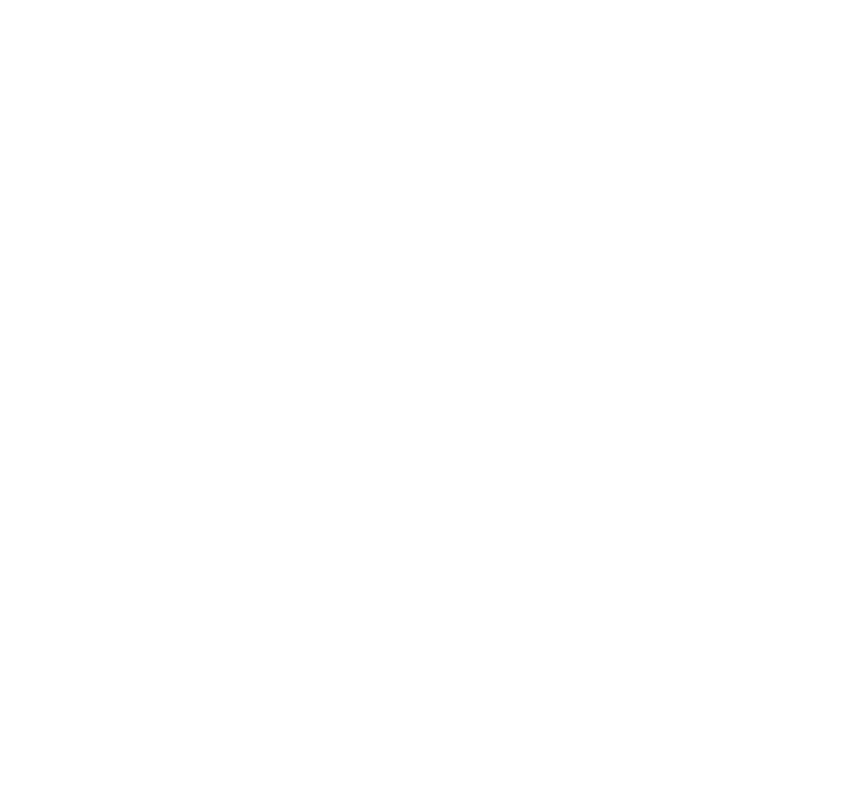
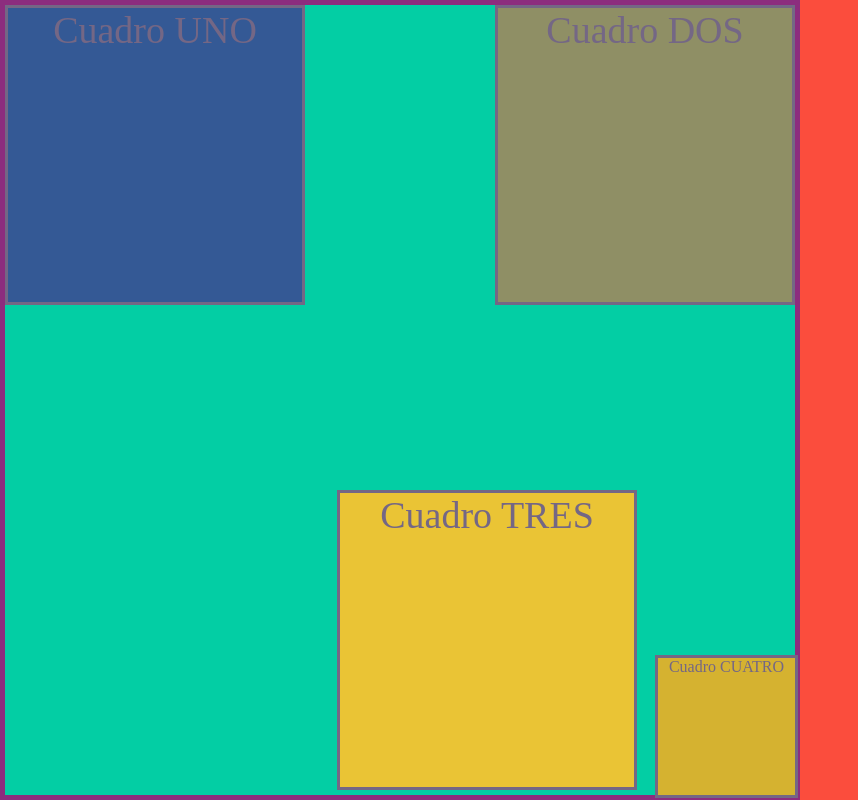
Before and after one commit to celis212/acamicadwfs62, a plain HTML site: page index.html in a window 1280 px wide. Shown: the whole page, without its empty margins (0-858 px from the left). Drawn offline with Linux system fonts and the light colour scheme.

Commit message:
posicionamiento con float segunda clase

```diff
--- a/index.html
+++ b/index.html
@@ -7,6 +7,11 @@
     <title>Document</title>
 </head>
 <body>
-
+    <div class="contenedor">
+        <div class="block cuadro_uno">Cuadro UNO</div>
+        <div class="block cuadro_dos"> Cuadro DOS</div>
+        <div class="block cuadro_tres">Cuadro TRES</div>
+        <div class="block cuadro_cuatro">Cuadro CUATRO</div>
+    </div>
 </body>
 </html>
--- a/style.css
+++ b/style.css
@@ -0,0 +1,56 @@
+*{
+    box-sizing: border-box;
+    margin: 0;
+}
+
+body{
+    background-color: #FB4D3D;
+}
+
+.contenedor{
+    float: fixed;
+    top: 0;
+    left: 0;
+    background: #03CEA4;
+    position: fixed;
+    height: 800px;
+    width: 800px;
+    border: 5px solid #8C2D7E;
+}
+
+.block{
+    height: 300px;
+    width: 300px;
+    border: 3px  solid;
+    color: #746785;
+    font-size: 38px;
+    text-align: center;
+}
+
+.cuadro_uno{
+    float: left;
+    background: #345995;
+}
+
+.cuadro_dos{
+    float: right;
+    background: #8F8F65;
+}
+
+.cuadro_tres{
+    position: absolute;
+    background: #EAC435;
+    left: 332px;
+    top: 485px;
+
+}
+
+.cuadro_cuatro{
+    position: absolute;
+    background: #D5B230;
+    font-size: 16px;
+    height: 143px;
+    width: 143px;
+    left: 650px;
+    top: 650px;
+}
```
